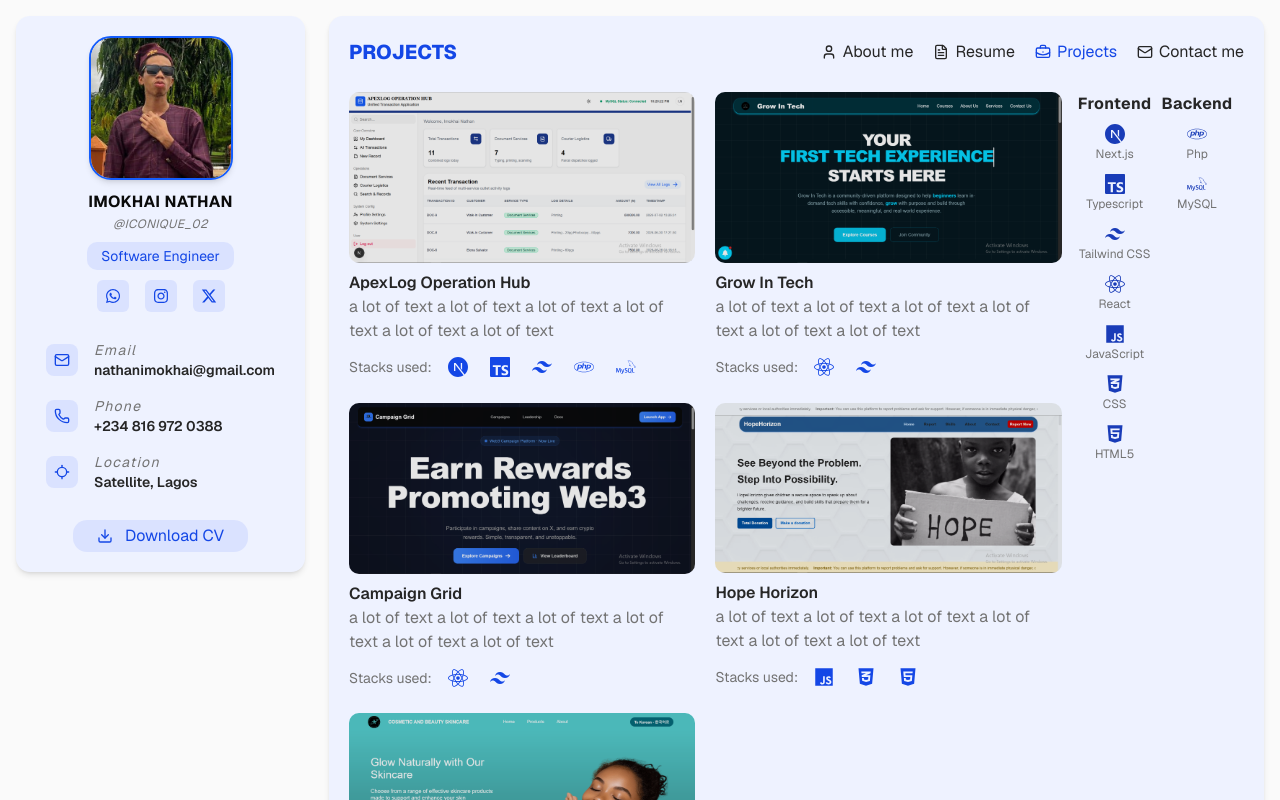
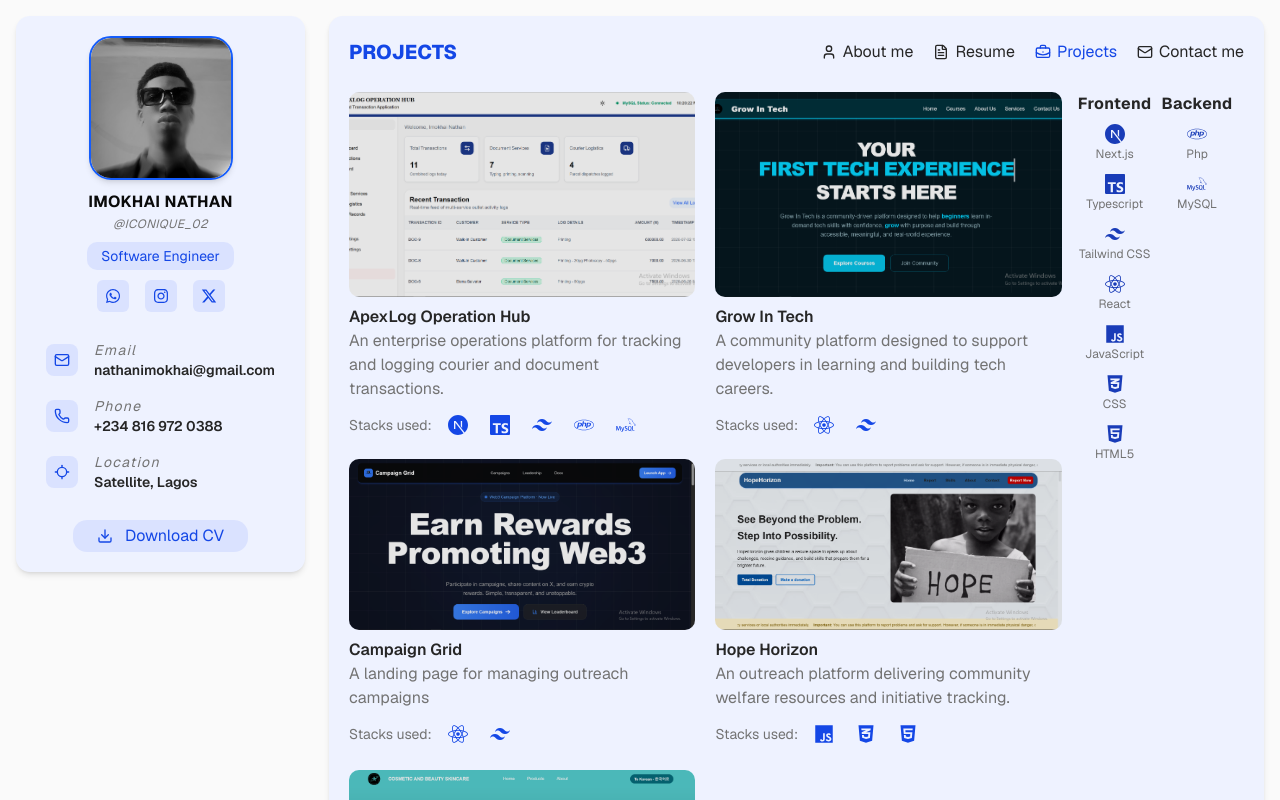
Before and after one commit to IcoNique-01/My-portfolio, a Next.js app: page /projects in a window 1280 px wide. Shown: the top 800 px of the page. Built offline with nearby package versions, Linux system fonts and the light colour scheme.

Commit message:
Skills mastery less than 5% are hidden

```diff
--- a/app/(main)/Navbar.tsx
+++ b/app/(main)/Navbar.tsx
@@ -42,7 +42,7 @@ const Navbar = ({ title }: prop) => {
               return (
                 <Link
                   key={link.id}
-                  className={`py-1 text-sm sm:text-nowrap sm:text-base flex flex-col lg:flex-row md:gap-1.5 items-center cursor-pointer relative hover:text-blue-700 dark:hover:text-blue-200 duration-300 after:content-[''] after:absolute after:w-full atfer:h-0.5 after:left-0 after:bottom-0 after:scale-x-0 after:origin-left hover:after:scale-x-100 after:bg-blue-700 after:transition-transform after:duration-300 ${
+                  className={`py-1 text-sm sm:text-nowrap sm:text-base flex flex-col lg:flex-row md:gap-1.5 items-center cursor-pointer relative hover:text-blue-700 dark:hover:text-blue-200 duration-300 after:content-[''] after:absolute after:w-full after:h-0.5 after:left-0 after:bottom-0 after:scale-x-0 after:origin-left hover:after:scale-x-100 after:bg-blue-700 dark:after:bg-blue-200 after:transition-transform after:duration-300 ${
                     link.name.toLocaleLowerCase().replace(" ", "-") ===
                     title.toLocaleLowerCase().replace(" ", "-")
                       ? "text-blue-700 dark:text-blue-200"
--- a/app/(main)/Profile.tsx
+++ b/app/(main)/Profile.tsx
@@ -13,8 +13,8 @@ interface prop {
 const Profile = () => {
   const downloadCV = () => {
     const link = document.createElement("a");
-    link.href = "/assets/Docs/Imokhai_Nathan_Project.pdf";
-    link.download = "Imokhai_Nathan_Project.pdf";
+    link.href = "/assets/Docs/IMOKHAI_NATHAN_CV.pdf";
+    link.download = "IMOKHAI_NATHAN_CV.pdf";
     link.click();
   };
 
@@ -29,7 +29,7 @@ const Profile = () => {
       id: 0,
       name: "Imokhai Nathan",
       role: "Software Engineer",
-      Img: "/assets/Img/Nathan_Profile_2.jpeg",
+      Img: "/assets/Img/My-profile.jpg",
     },
   ];
 
--- a/app/(main)/projects/Project.tsx
+++ b/app/(main)/projects/Project.tsx
@@ -6,9 +6,9 @@ const Project = () => {
     {
       id: 4,
       name: "ApexLog Operation Hub",
-      href: "",
+      href: "https://transaction-logging-app.netlify.app/auth",
       Img: "/assets/Img/TLADC.png",
-      body: "a lot of text a lot of text a lot of text a lot of text a lot of text a lot of text ",
+      body: "An enterprise operations platform for tracking and logging courier and document transactions.",
       stack: [
         { id: 0, name: "Next.Js", icon: "SiNextdotjs", status: true },
         { id: 1, name: "TypeScript", icon: "SiTypescript", status: true },
@@ -17,7 +17,7 @@ const Project = () => {
         { id: 4, name: "PHP", icon: "FaPhp", status: true },
         { id: 5, name: "MySQL", icon: "SiMysql", status: true },
         { id: 6, name: "JavaScript", icon: "FaJs", status: false },
-        { id: 7, name: "CSS5", icon: "FaCss3Alt", status: false },
+        { id: 7, name: "CSS3", icon: "FaCss3Alt", status: false },
         { id: 8, name: "HTML5", icon: "FaHtml5", status: false },
       ],
     },
@@ -26,7 +26,7 @@ const Project = () => {
       name: "Grow In Tech",
       href: "https://growintechhq.netlify.app",
       Img: "/assets/Img/GITpic.png",
-      body: "a lot of text a lot of text a lot of text a lot of text a lot of text a lot of text ",
+      body: "A community platform designed to support developers in learning and building tech careers.",
       stack: [
         { id: 0, name: "Next.Js", icon: "SiNextdotjs", status: false },
         { id: 1, name: "TypeScript", icon: "SiTypescript", status: false },
@@ -35,7 +35,7 @@ const Project = () => {
         { id: 4, name: "PHP", icon: "FaPhp", status: false },
         { id: 5, name: "MySQL", icon: "SiMysql", status: false },
         { id: 7, name: "JavaScript", icon: "FaJs", status: false },
-        { id: 8, name: "CSS5", icon: "FaCss3Alt", status: false },
+        { id: 8, name: "CSS3", icon: "FaCss3Alt", status: false },
         { id: 9, name: "HTML5", icon: "FaHtml5", status: false },
       ],
     },
@@ -44,7 +44,7 @@ const Project = () => {
       name: "Campaign Grid",
       href: "https://campaign-grid.netlify.app/",
       Img: "/assets/Img/CGpic.png",
-      body: "a lot of text a lot of text a lot of text a lot of text a lot of text a lot of text ",
+      body: "A landing page for managing outreach campaigns",
       stack: [
         { id: 0, name: "Next.Js", icon: "SiNextdotjs", status: false },
         { id: 1, name: "TypeScript", icon: "SiTypescript", status: false },
@@ -53,7 +53,7 @@ const Project = () => {
         { id: 4, name: "PHP", icon: "FaPhp", status: false },
         { id: 5, name: "MySQL", icon: "SiMysql", status: false },
         { id: 7, name: "JavaScript", icon: "FaJs", status: false },
-        { id: 8, name: "CSS5", icon: "FaCss3Alt", status: false },
+        { id: 8, name: "CSS3", icon: "FaCss3Alt", status: false },
         { id: 9, name: "HTML5", icon: "FaHtml5", status: false },
       ],
     },
@@ -62,7 +62,7 @@ const Project = () => {
       name: "Hope Horizon",
       href: "https://hopehorizongit.netlify.app/",
       Img: "/assets/Img/Safestepspic.png",
-      body: "a lot of text a lot of text a lot of text a lot of text a lot of text a lot of text ",
+      body: "An outreach platform delivering community welfare resources and initiative tracking.",
       stack: [
         { id: 0, name: "Next.Js", icon: "SiNextdotjs", status: false },
         { id: 1, name: "TypeScript", icon: "SiTypescript", status: false },
@@ -71,7 +71,7 @@ const Project = () => {
         { id: 4, name: "PHP", icon: "FaPhp", status: false },
         { id: 5, name: "MySQL", icon: "SiMysql", status: false },
         { id: 7, name: "JavaScript", icon: "FaJs", status: true },
-        { id: 8, name: "CSS5", icon: "FaCss3Alt", status: true },
+        { id: 8, name: "CSS3", icon: "FaCss3Alt", status: true },
         { id: 9, name: "HTML5", icon: "FaHtml5", status: true },
       ],
     },
@@ -80,7 +80,7 @@ const Project = () => {
       name: "Universe Cosmetic and Beauty Skincare",
       href: "https://cosmeticskincare.netlify.app/",
       Img: "/assets/Img/Cosmeticpic.png",
-      body: "a lot of text a lot of text a lot of text a lot of text a lot of text a lot of text ",
+      body: "A responsive e-commerce landing page crafted for a luxury beauty brand.",
       stack: [
         { id: 0, name: "Next.Js", icon: "SiNextdotjs", status: false },
         { id: 1, name: "TypeScript", icon: "SiTypescript", status: false },
@@ -89,12 +89,11 @@ const Project = () => {
         { id: 4, name: "PHP", icon: "FaPhp", status: false },
         { id: 5, name: "MySQL", icon: "SiMysql", status: false },
         { id: 7, name: "JavaScript", icon: "FaJs", status: true },
-        { id: 8, name: "CSS5", icon: "FaCss3Alt", status: true },
+        { id: 8, name: "CSS3", icon: "FaCss3Alt", status: true },
         { id: 9, name: "HTML5", icon: "FaHtml5", status: true },
       ],
     },
   ];
-
   return (
     <section className="w-full flex flex-col-reverse lg:grid lg:grid-cols-5 gap-4">
       <div className="lg:col-span-4">
--- a/app/(main)/projects/ProjectCite.tsx
+++ b/app/(main)/projects/ProjectCite.tsx
@@ -48,6 +48,8 @@ interface projectType {
 }
 
 const ProjectCite = ({ project }: projectType) => {
+  const description = project.body;
+
   return (
     <a href={project.href} target="_blank">
       <div className="grid grid-rows-5 gap-2 overflow-hidden">
@@ -65,7 +67,7 @@ const ProjectCite = ({ project }: projectType) => {
               {project.name}
             </p>
             <p className="text-sm sm:text-base text-neutral-500 dark:text-neutral-200/80">
-              {project.body}
+              {description}
             </p>
           </div>
           <div className="w-full flex items-start">
--- a/app/(main)/resume/Resume.tsx
+++ b/app/(main)/resume/Resume.tsx
@@ -60,7 +60,7 @@ const Resume = () => {
     {
       id: 9,
       name: "Laravel",
-      mastery: 5.5,
+      mastery: 35.28,
       icon: "SiLaravel",
     },
     {
@@ -153,9 +153,11 @@ const Resume = () => {
         <div className="w-full flex flex-col gap-4">
           <h2 className="font-bold tracking-wide text-lg">Skills Sets</h2>
           <div className="grid sm:grid-cols-2 lg:grid-cols-3 gap-4">
-            {skillSets.map((skillset) => (
-              <Skills key={skillset.id} skillset={skillset} />
-            ))}
+            {skillSets
+              .filter((set) => set.mastery > 5)
+              .map((skillset) => (
+                <Skills key={skillset.id} skillset={skillset} />
+              ))}
           </div>
         </div>
       </div>
```
Also changed, not shown: public/assets/Img/My-profile.jpg (added), 1 other file (tests, documents, lock files or other folders).
